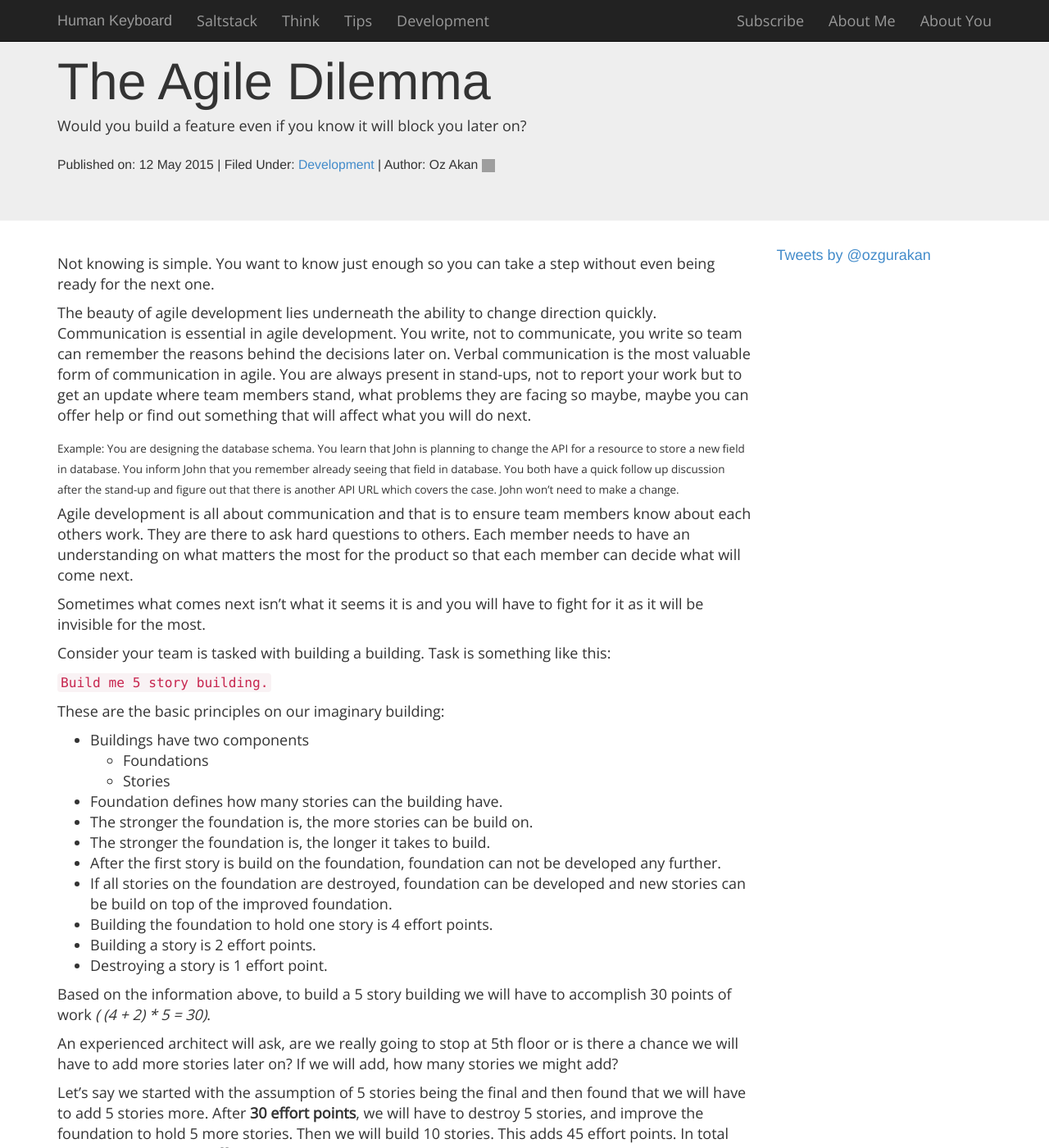
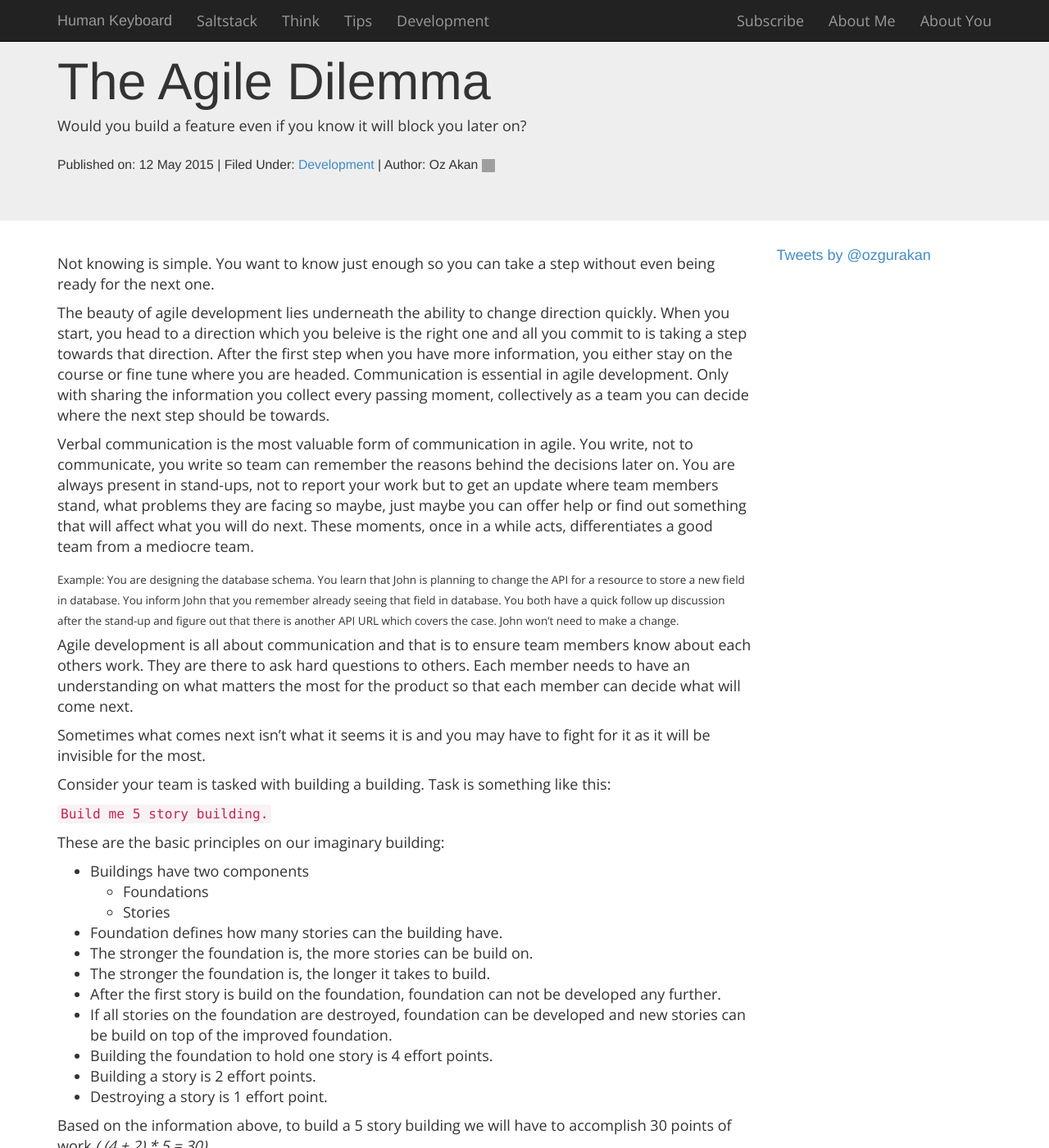
Before and after one commit to ozgurakan/ozgurakan.github.io, a Jekyll site: the page built from _posts/2015-05-12-agile-dilemma.markdown, in a window 1280 px wide and 1400 px high. Shown: the whole window at 82% size. Built offline with Jekyll 4.4.1, drawn with Linux system fonts in a browser that asks for light colours; nearby versions of some CDN libraries; Markdown is read by kramdown in place of the engine named in the settings; comment, search, counter and statistics services are not loaded; grey boxes are pictures that could not be loaded.

Commit message:
updates on agile dilemma article

```diff
--- a/_posts/2015-05-12-agile-dilemma.markdown
+++ b/_posts/2015-05-12-agile-dilemma.markdown
@@ -10,13 +10,15 @@ categories:
 
 Not knowing is simple. You want to know just enough so you can take a step without even being ready for the next one.
 
-The beauty of agile development lies underneath the ability to change direction quickly. Communication is essential in agile development. You write, not to communicate, you write so team can remember the reasons behind the decisions  later on. Verbal communication is the most valuable form of communication in agile. You are always present in stand-ups, not to report your work but to get an update where team members stand, what problems they are facing so maybe, maybe you can offer help or find out something that will affect what you will do next.
+The beauty of agile development lies underneath the ability to change direction quickly. When you start, you head to a direction which you beleive is the right one and all you commit to is taking a step towards that direction. After the first step when you have more information, you either stay on the course or fine tune where you are headed. Communication is essential in agile development. Only with sharing the information you collect every passing moment, collectively as a team you can decide where the next step should be towards.
+
+Verbal communication is the most valuable form of communication in agile. You write, not to communicate, you write so team can remember the reasons behind the decisions  later on. You are always present in stand-ups, not to report your work but to get an update where team members stand, what problems they are facing so maybe, just maybe you can offer help or find out something that will affect what you will do next. These moments, once in a while acts, differentiates a good team from a mediocre team.
 
 <sub>Example: You are designing the database schema. You learn that John is planning to change the API for a resource to store a new field in database. You inform John that you remember already seeing that field in database. You both have a quick follow up discussion after the stand-up and figure out that there is another API URL which covers the case. John won't need to make a change.</sub>
 
 Agile development is all about communication and that is to ensure team members know about each others work. They are there to ask hard questions to others. Each member needs to have an understanding on what matters the most for the product so that each member can decide what will come next.
 
-Sometimes what comes next isn't what it seems it is and you will have to fight for it as it will be invisible for the most.
+Sometimes what comes next isn't what it seems it is and you may have to fight for it as it will be invisible for the most.
 
 Consider your team is tasked with building a building. Task is something like this:
 
```
